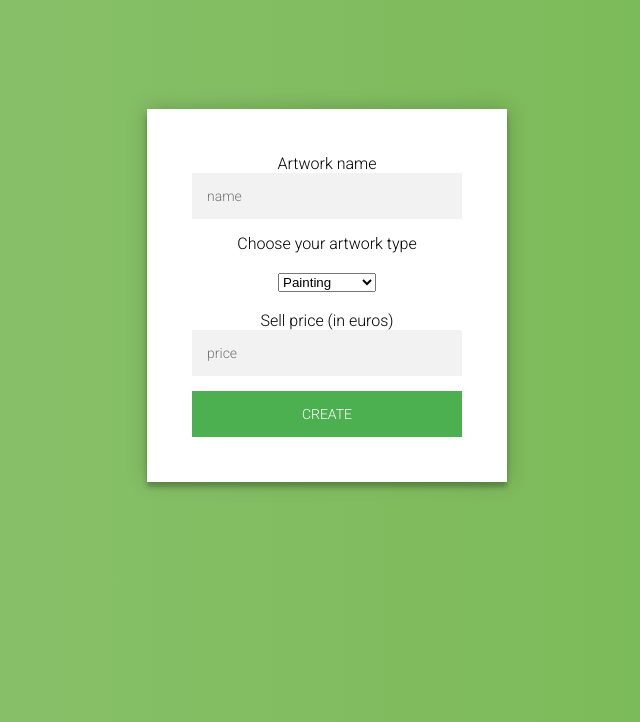
After one commit to ArtAtApp/WebProject, a Django app: template templates/create_artwork.html in a window 1280 px wide. The commit adds this page. Shown: the top 722 px of the page, without its empty margins (313-953 px from the left). Run offline with Django 3.2, Linux system fonts and the light colour scheme; the template is opened without the code that fills it, so the values that code supplies are empty.

Commit message:
first commit

```diff
--- a/ArtAtApp/urls.py
+++ b/ArtAtApp/urls.py
@@ -19,6 +19,7 @@ from django.views.static import serve
 from django.conf import settings
 from django.contrib.auth.views import logout
 from ArtProject.views import UserLogin, homepage, UserSignUp
+from ArtProject.artist_views import create_artwork
 
 urlpatterns = [
     url(r'^admin/', admin.site.urls),
@@ -26,4 +27,5 @@ urlpatterns = [
     url(r'^accounts/login$', UserLogin, name="login"),
     url(r'^accounts/logout$', logout, name="logout"),
     url(r'^accounts/signup$', UserSignUp, name="singup"),
+    url(r'^create_artwork$', create_artwork, name="create_artwork")
 ]
--- a/ArtProject/views.py
+++ b/ArtProject/views.py
@@ -22,7 +22,7 @@ def homepage(request):
 	member = get_member(request.user)
 	variables = {
 		'role': member.role,
-		'name': member.first_name
+		'name': member.first_name,
 	}
 	output = template.render(variables)
 	return HttpResponse(output)
--- /dev/null
+++ b/templates/create_artwork.html
@@ -0,0 +1,51 @@
+{% load staticfiles %}
+<!DOCTYPE html>
+<html lang="en">
+
+<head>
+  <meta charset="UTF-8">
+  <title>Flat HTML5/CSS3 Create artwork</title>
+  <link rel="stylesheet" href="{% static 'css/style.css' %}">
+  <script src="https://unpkg.com/sweetalert/dist/sweetalert.min.js"></script>
+</head>
+<body>
+  <div class="login-page">
+    <div class="form">
+      <form class="login-form" action="/create_artwork" method="POST"> {% csrf_token %}
+
+        <label class="w3-left w3-text-gray w3-margin-bottom" for="name">Artwork name</label>
+        <input type="text" id="name" name="artwork_name" placeholder="name" required/>
+
+        <div>
+            <label class="w3-left w3-text-gray w3-margin-bottom" for="user"><i class="fa fa-user"></i> Choose your artwork type</label>
+            <br>
+            <br>
+            <select id="artwork_type" name="artwork_type" required>
+                <option value="Painting" selected="Painting" onclick="painting()">Painting</option>
+                <option value="Photography" onclick="painting()">Photography</option>
+                <option value="Sculpture" onclick="painting()">Sculpture</option>
+            </select>
+            <br>
+            <br>
+        </div>
+
+        <label class="w3-left w3-text-gray w3-margin-bottom" for="name">Sell price (in euros)</label>
+        <input type="price" id="price" name="artwork_price" placeholder="price"/>
+
+        <button type="submit">create</button>
+
+      </form>
+    </div>
+  </div>
+  {% if errors %}
+  <script>
+    swal("", '{{ errors }}',"error");
+  </script>
+  {% endif %}
+  {% if msg %}
+  <script>
+    swal("", '{{ msg }}','{{ type }}');
+  </script>
+  {% endif %}
+</body>
+</html>
--- a/templates/homepage.html
+++ b/templates/homepage.html
@@ -31,7 +31,9 @@
         </button>
         <div class="collapse navbar-collapse" id="navbarText">
         {% if role == 'Organizer' %}
-          {% include "navbars/organizer_navbar.html" %}
+            {% include "navbars/organizer_navbar.html" %}
+        {% elif role == 'Artist' %}
+            {% include "navbars/artist_navbar.html" %}
         {% endif %}
         </div>
         <!-- Arreglar i maquillar el boto següent: -->
```
Also changed, not shown: ArtProject/artist_views.py (added, +53 -0 lines), templates/navbars/artist_navbar.html (added, +21 -0 lines), db.sqlite3, 11 other files.
